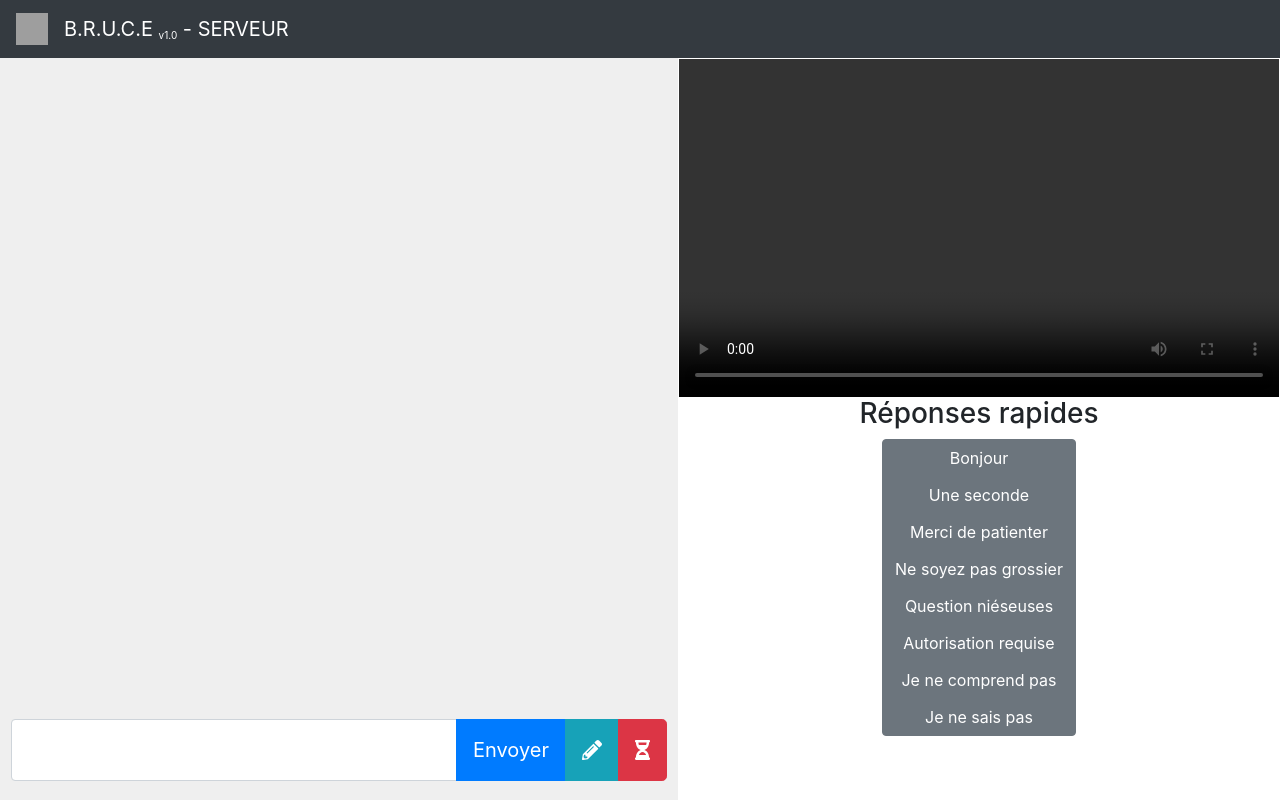
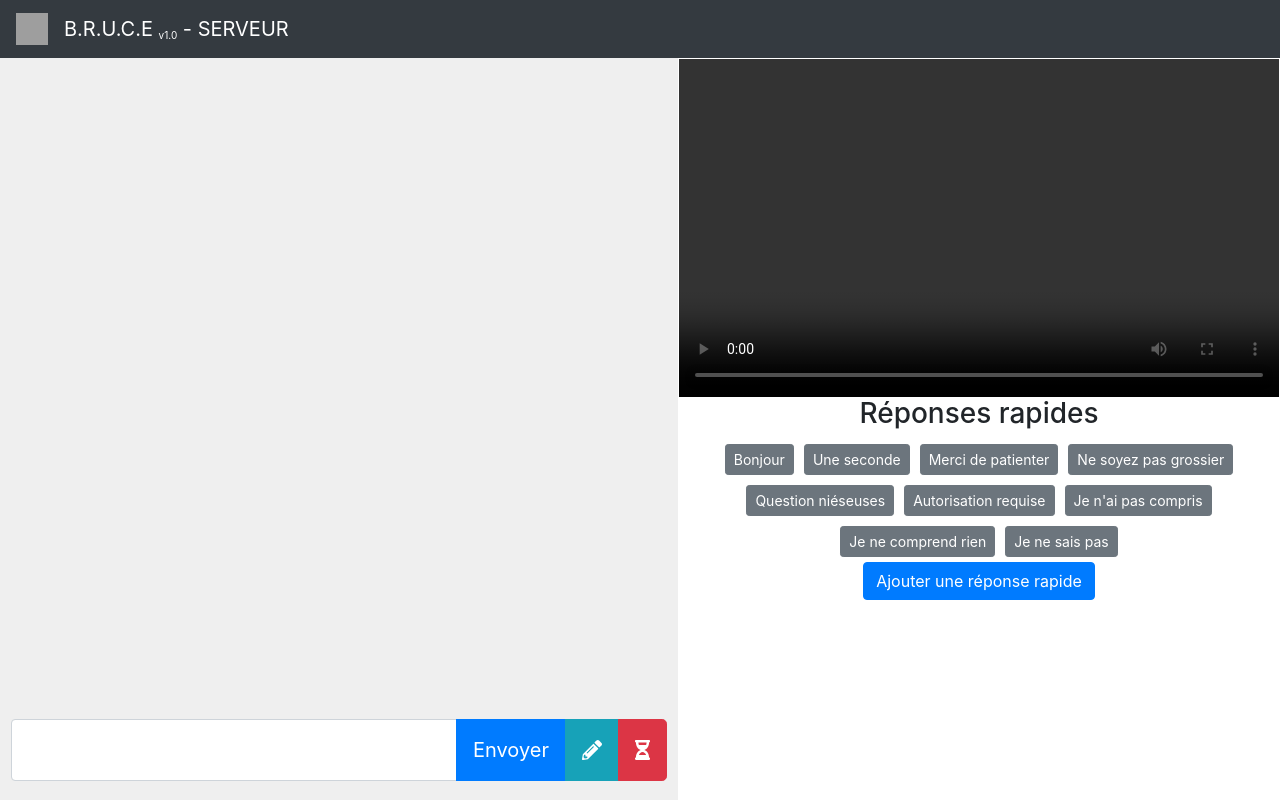
Before and after one commit to mboulette/mission-rh-bruce, a PHP site: page /server.php in a window 1280 px wide. Run offline with PHP 8.4, Linux system fonts and the light colour scheme; grey boxes are pictures that could not be loaded.

Commit message:
Amélioration des réponses rapides

```diff
--- a/javascript/client.js
+++ b/javascript/client.js
@@ -178,6 +178,8 @@
             event.preventDefault();
             event.stopPropagation();
 
+            if ( $('#btn_submit').prop('disabled') ) return false;
+
             p.send( JSON.stringify({'action':'text', 'msg': $('#message').val()}) );
 
             client_write($('#message').val());
--- a/preset.json
+++ b/preset.json
@@ -6,7 +6,8 @@
 	"Ne soyez pas grossier" : "Ne soyez pas grossier, nous travaillons tous dans un seul but.",
 	"Question niéseuses" : "Je n’ai pas de ressources à monopoliser pour répondre à vos futilités.",
 	"Autorisation requise" : "Désolé, vous n’avez pas les autorisations nécessaires pour accéder à cette information.",
-	"Je ne comprend pas" : "Je suis désolé, je n’ai pas compris le sens de votre question, merci d’utiliser un langage fort, claire et précis.",
+	"Je n'ai pas compris" : "Je suis désolé, je n’ai pas compris le sens de votre question, merci d’utiliser un langage fort, claire et précis.",
+	"Je ne comprend rien" : "Je suis désolé, je ne suis pas suffisamment cool pour reconnaitre votre dialecte, veillez construire des phrases complètes dans un français internationale.",
 	"Je ne sais pas" : "Les données recueillis ne me permettent pas de répondre à cette question de façon précise."
 
 }
--- a/server.php
+++ b/server.php
@@ -60,6 +60,13 @@
             font-size: 50%;
         }
 
+        .btn-sm {
+            margin: 5px;
+        }
+
+        button span.del {
+        }
+
     </style>
 
 </head>
@@ -114,17 +121,19 @@
                     <video id="client_video" width="600" height="338" controls></video>
 
                     <h3>Réponses rapides</h3>
-                    <div class="btn-group-vertical">
+                    <div id="quick-list">
                     <?php
                     $json_file = file_get_contents(__DIR__."/preset.json");
 
                     $json_array = json_decode($json_file, true);
 
                     foreach ($json_array as $short => $long) {
-                        echo '<button type="button" class="quick-answer btn btn-secondary" data-text="'.$long.'">'.$short.'</button>';
+                        echo '<button type="button" class="quick-answer btn btn-secondary btn-sm" data-text="'.$long.'">'.$short.'</button>';
                     }
                     ?>
                     </div>
+
+                    <button type="button" class="btn btn-primary" data-toggle="modal" data-target="#add-rapid-answer">Ajouter une réponse rapide</button>
 
                 </td>
             </tr>
@@ -143,6 +152,39 @@
                 </td>
             </tr>
         </table>
+
+        <div id="add-rapid-answer" class="modal" tabindex="-1" role="dialog">
+            <div class="modal-dialog" role="document">
+                <form>
+                    <div class="modal-content">
+                        <div class="modal-header">
+                            <h5 class="modal-title">Ajouter une réponse rapide</h5>
+                            <button type="button" class="close" data-dismiss="modal" aria-label="Close"><span aria-hidden="true">&times;</span></button>
+                        </div>
+                        <div class="modal-body">
+
+                            <div class="form-group">
+                                <label for="#quick-name">Nom</label>
+                                <input type="text" class="form-control" id="quick-name" maxlength="30" placeholder="Ajouter un nom court pour la retrouver facilement">
+
+                            </div>
+
+                            <div class="form-group">
+                                <label for="#quick-body">Réponse</label>
+                                <textarea class="form-control" id="quick-body" placeholder="Le contenue de la réponse ici"></textarea>
+
+                            </div>
+
+                        </div>
+
+                        <div class="modal-footer">
+                            <button type="button" class="btn btn-primary" id="quick-save">Enregistrer</button>
+                            <button type="button" class="btn btn-secondary" data-dismiss="modal">Annuler</button>
+                        </div>
+                    </div>
+                </form>
+            </div>
+        </div>
 
     <script type="text/javascript" src="javascript/moment-with-locales.min.js"></script>
     <script type="text/javascript" src="javascript/jquery-3.3.1.min.js"></script>
@@ -301,8 +343,6 @@
         var server_speek = function(msg) {
             var template = $('#template .msg-speek').clone();
             chat(template, msg);
-
-            audio_msg.play();
         }
 
         var server_write = function(msg) {
@@ -315,6 +355,21 @@
         var client_write = function(msg) {
             var template = $('#template .msg-client').clone();
             chat(template, msg);
+        }
+
+        var add_quick_answer = function( new_answer ) {
+            $('#quick-list').append('<button type="button" id="'+new_answer.id+'" class="quick-answer btn btn-dark btn-sm">'+new_answer.name+'&nbsp; <span class="del" data-id="'+new_answer.id+'">&times;</span></button>');
+            $('#'+new_answer.id).data('text', new_answer.body);
+        }
+
+        var ls = [];
+        if (localStorage.getItem('quick-answer')) {
+            ls = JSON.parse(localStorage.getItem('quick-answer'));
+        }
+        if (ls) {
+            for (var i = 0; i < ls.length; i++){
+                add_quick_answer( ls[i] );
+            }
         }
 
         $(document).on('keypress', '#message', function (event) {
@@ -366,6 +421,43 @@
             server_speek($(this).data('text'));
         });
 
+        $(document).on('click', '#quick-save', function(event){
+            event.preventDefault();
+            event.stopPropagation();
+
+            new_answer = {'id' : new Date().getTime(), 'name' : $('#quick-name').val(), 'body' : $('#quick-body').val()};
+
+            ls.push(new_answer);
+            localStorage.setItem('quick-answer', JSON.stringify(ls));
+
+            add_quick_answer( new_answer );
+            $('#add-rapid-answer').modal('hide')
+
+            $('#quick-name').val('');
+            $('#quick-body').val('');
+        });
+
+        $(document).on('click', '.del', function(event){
+            event.preventDefault();
+            event.stopPropagation();
+
+            if (ls) {
+
+                new_list = [];
+
+                for (var i = 0; i < ls.length; i++){
+                    if (ls[i].id != $(this).data('id') ) {
+                        new_list.push(ls[i]);
+                    }
+                }
+
+                ls = new_list;
+                localStorage.setItem('quick-answer', JSON.stringify(ls));
+            }
+
+            $(this).parent().remove();
+        });
+
 
     });
 
```
